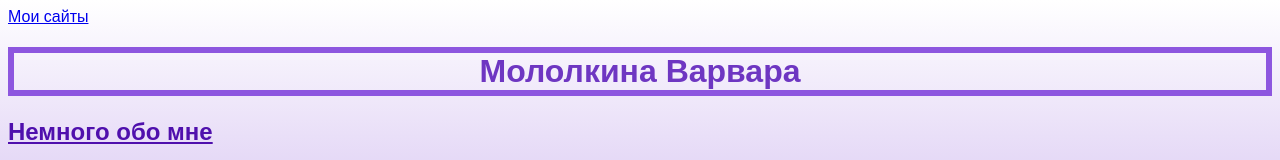
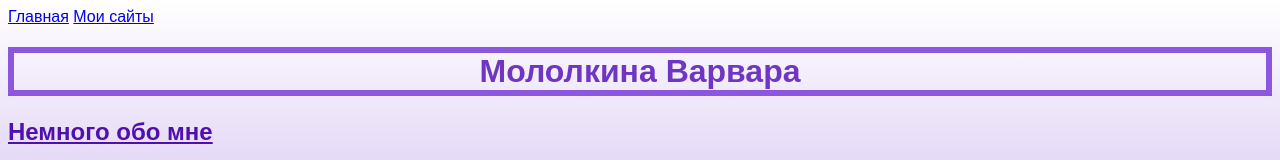
Before and after one commit to Varvara152/site-project-2, a plain HTML site: page index.html in a window 1280 px wide. Shown: the top 160 px of the page. Drawn offline with Linux system fonts and the light colour scheme.

Commit message:
Update index.html

```diff
--- a/index.html
+++ b/index.html
@@ -5,7 +5,8 @@
   </head>
   <body>
     <header>
-      <a class="link-header" href="index.html">Мои сайты</a>
+      <a class="link-header" href="index.html">Главная</a>
+      <a class="link-header" href="site.html">Мои сайты</a>
     </header>
     <main>
       <h1>Мололкина Варвара</h1>
```
